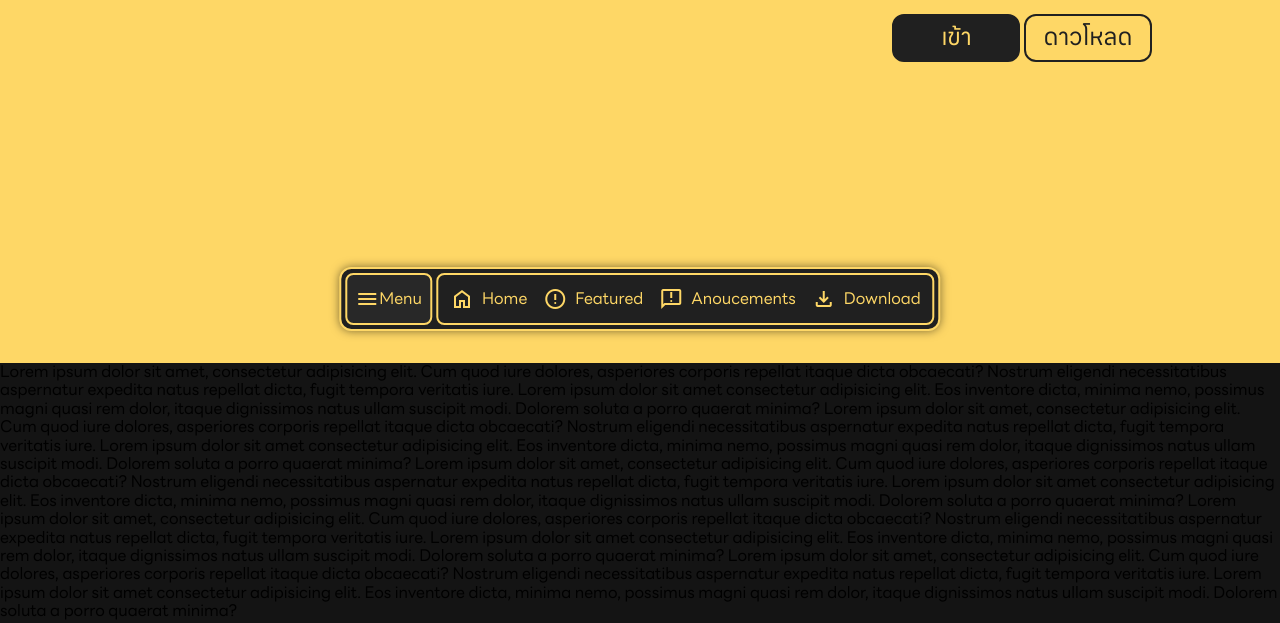
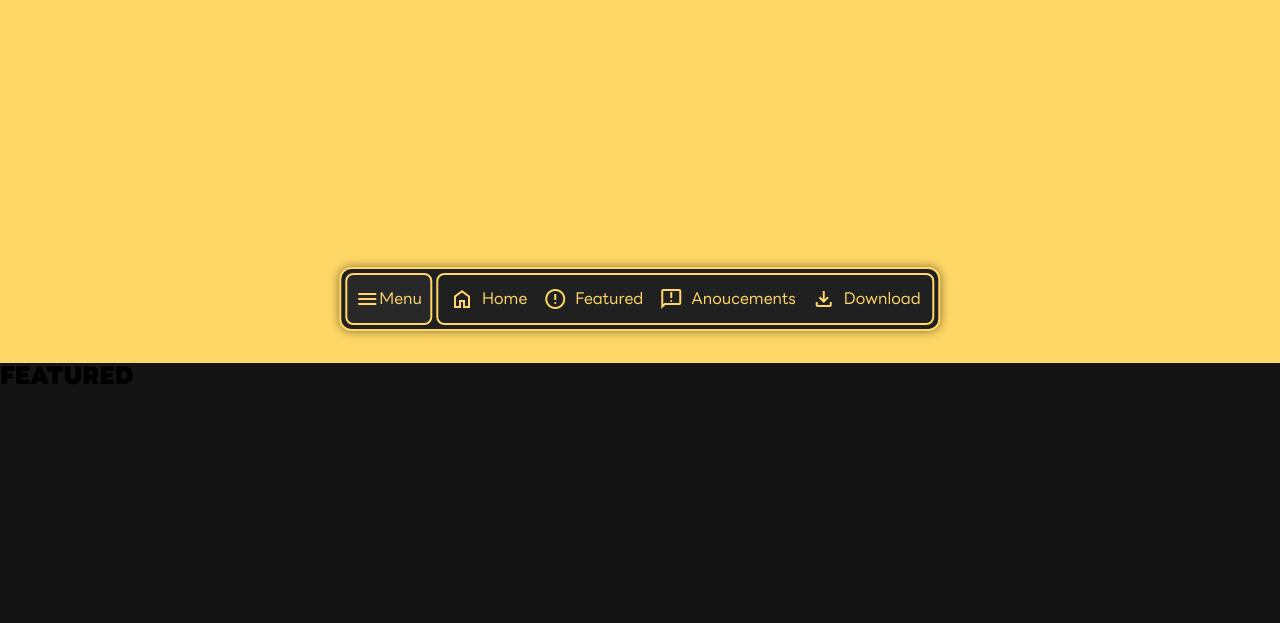
Before and after one commit to ptsgrn/gamertocoder-project, a website: page index.html in a window 1280 px wide. Shown: the part 437-1060 px from the top of the page. After the commit the page ends 832 px from the top, so only its background shows below. Drawn offline with nearby package versions, Linux system fonts and the light colour scheme; files whose address does not match are found by name.

Commit message:
add : navbar add go-up and add some section design

```diff
--- a/css/style.scss
+++ b/css/style.scss
@@ -163,7 +163,7 @@
   background-color: var(--yellow);
   position: relative;
 
-  .section-maintitle {
+  .div-maintitle {
     display: block;
     position: absolute;
     right: 10vw;
@@ -209,7 +209,7 @@
   }
 
   .main-title {
-    .section-maintitle {
+    .div-maintitle {
       top: 50%;
       left: 50%;
       transform: translate(-50%, -50%);
--- a/index.html
+++ b/index.html
@@ -40,39 +40,10 @@
           </div>
         </div>
       </section>
-      <section id="featured">
-        Lorem ipsum dolor sit amet, consectetur adipisicing elit. Cum quod iure
-        dolores, asperiores corporis repellat itaque dicta obcaecati? Nostrum
-        eligendi necessitatibus aspernatur expedita natus repellat dicta, fugit
-        tempora veritatis iure. Lorem ipsum dolor sit amet consectetur
-        adipisicing elit. Eos inventore dicta, minima nemo, possimus magni quasi
-        rem dolor, itaque dignissimos natus ullam suscipit modi. Dolorem soluta
-        a porro quaerat minima? Lorem ipsum dolor sit amet, consectetur
-        adipisicing elit. Cum quod iure dolores, asperiores corporis repellat
-        itaque dicta obcaecati? Nostrum eligendi necessitatibus aspernatur
-        expedita natus repellat dicta, fugit tempora veritatis iure. Lorem ipsum
-        dolor sit amet consectetur adipisicing elit. Eos inventore dicta, minima
-        nemo, possimus magni quasi rem dolor, itaque dignissimos natus ullam
-        suscipit modi. Dolorem soluta a porro quaerat minima? Lorem ipsum dolor
-        sit amet, consectetur adipisicing elit. Cum quod iure dolores,
-        asperiores corporis repellat itaque dicta obcaecati? Nostrum eligendi
-        necessitatibus aspernatur expedita natus repellat dicta, fugit tempora
-        veritatis iure. Lorem ipsum dolor sit amet consectetur adipisicing elit.
-        Eos inventore dicta, minima nemo, possimus magni quasi rem dolor, itaque
-        dignissimos natus ullam suscipit modi. Dolorem soluta a porro quaerat
-        minima? Lorem ipsum dolor sit amet, consectetur adipisicing elit. Cum
-        quod iure dolores, asperiores corporis repellat itaque dicta obcaecati?
-        Nostrum eligendi necessitatibus aspernatur expedita natus repellat
-        dicta, fugit tempora veritatis iure. Lorem ipsum dolor sit amet
-        consectetur adipisicing elit. Eos inventore dicta, minima nemo, possimus
-        magni quasi rem dolor, itaque dignissimos natus ullam suscipit modi.
-        Dolorem soluta a porro quaerat minima? Lorem ipsum dolor sit amet,
-        consectetur adipisicing elit. Cum quod iure dolores, asperiores corporis
-        repellat itaque dicta obcaecati? Nostrum eligendi necessitatibus
-        aspernatur expedita natus repellat dicta, fugit tempora veritatis iure.
-        Lorem ipsum dolor sit amet consectetur adipisicing elit. Eos inventore
-        dicta, minima nemo, possimus magni quasi rem dolor, itaque dignissimos
-        natus ullam suscipit modi. Dolorem soluta a porro quaerat minima?
+      <section id="featured" class="section-featured">
+        <div>
+          <h1>FEATURED</h1>
+        </div>
       </section>
     </main>
   </body>
```
Also changed, not shown: css/style.css.
